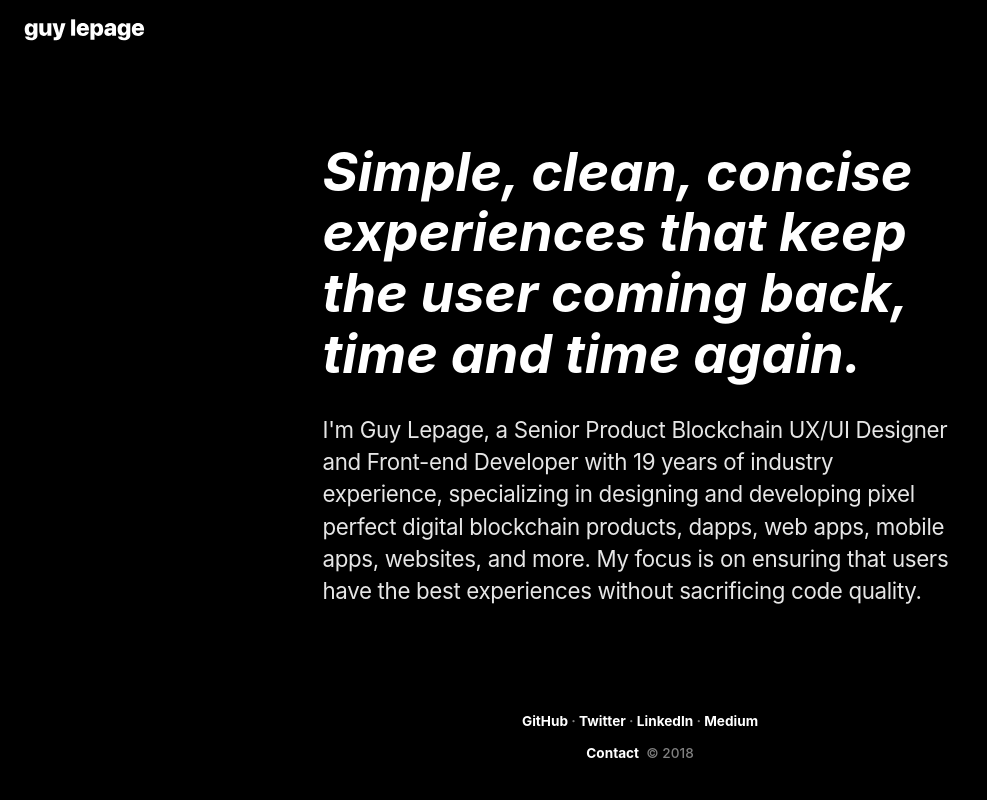
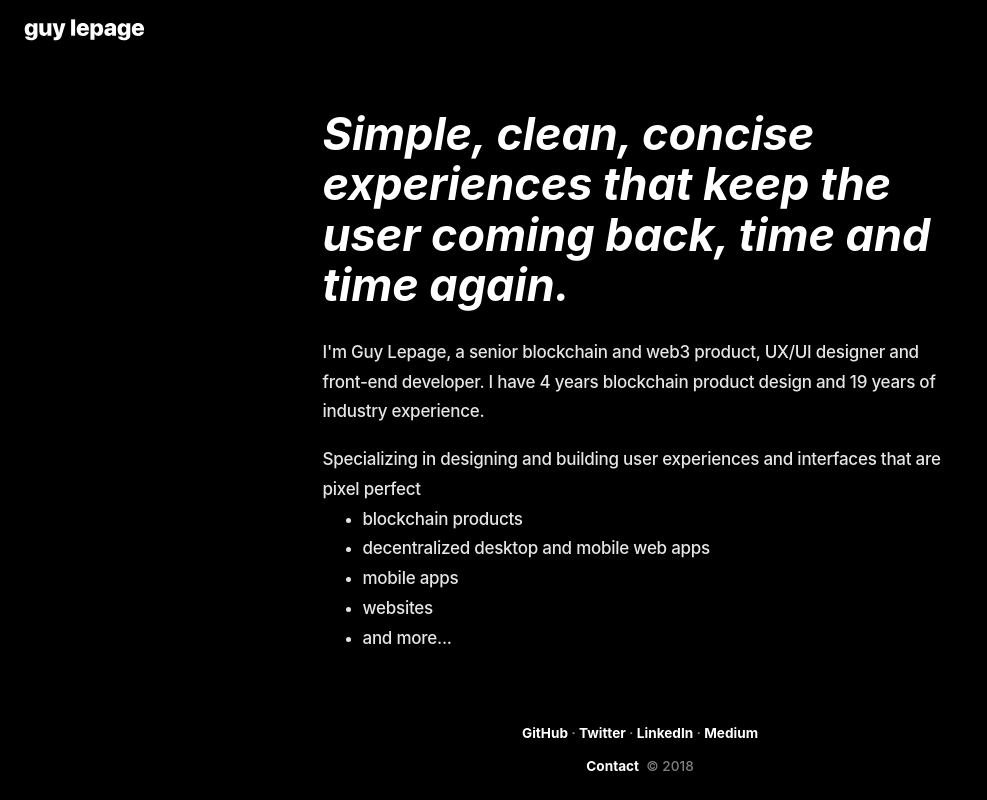
Before and after one commit to guylepage3/lepage.cc, a React (Create React App) app: page /Home in a window 1280 px wide. Shown: the whole page, without its empty margins (0-987 px from the left). Built offline with nearby package versions, Linux system fonts and the light colour scheme.

Commit message:
update to home content
Signed-off-by: Guy Lepage <guylepage3@gmail.com>

```diff
--- a/src/components/Landing.js
+++ b/src/components/Landing.js
@@ -7,8 +7,8 @@ class Landing extends Component {
         role="main"
         className="container my-auto mx-auto anima-slidein">
         <div className="row">
-          <div className="col-lg-9 col-xl-7 mx-auto">
-            <h1
+          <div className="col-lg-9 col-xl-7 mx-auto py-5">
+            <h2
               className="
                 text-white
                 font-weight-bold
@@ -18,14 +18,22 @@ class Landing extends Component {
               ">
               Simple, clean, concise experiences that keep the user coming
               back, time and time again.
-            </h1>
-            <p className="lead text-white-90 anima-fadein">
-              I'm Guy Lepage, a Senior Product Blockchain UX/UI Designer and
-              Front-end Developer with 19 years of industry experience,
-              specializing in designing and developing pixel perfect digital
-              blockchain products, dapps, web apps, mobile apps, websites, and
-              more. My focus is on ensuring that users have the best
-              experiences without sacrificing code quality.
+            </h2>
+            <p className="text-white-90 anima-fadein">
+              I'm Guy Lepage, a senior blockchain and web3 product, UX/UI
+              designer and front-end developer. I have 4 years blockchain
+              product design and 19 years of industry experience.
+            </p>
+            <p className="text-white-90 anima-fadein">
+              Specializing in designing and building user experiences and
+              interfaces that are pixel perfect
+              <ul>
+                <li>blockchain products</li>
+                <li>decentralized desktop and mobile web apps</li>
+                <li>mobile apps</li>
+                <li>websites</li>
+                <li>and more...</li>
+              </ul>
             </p>
           </div>
         </div>
```
